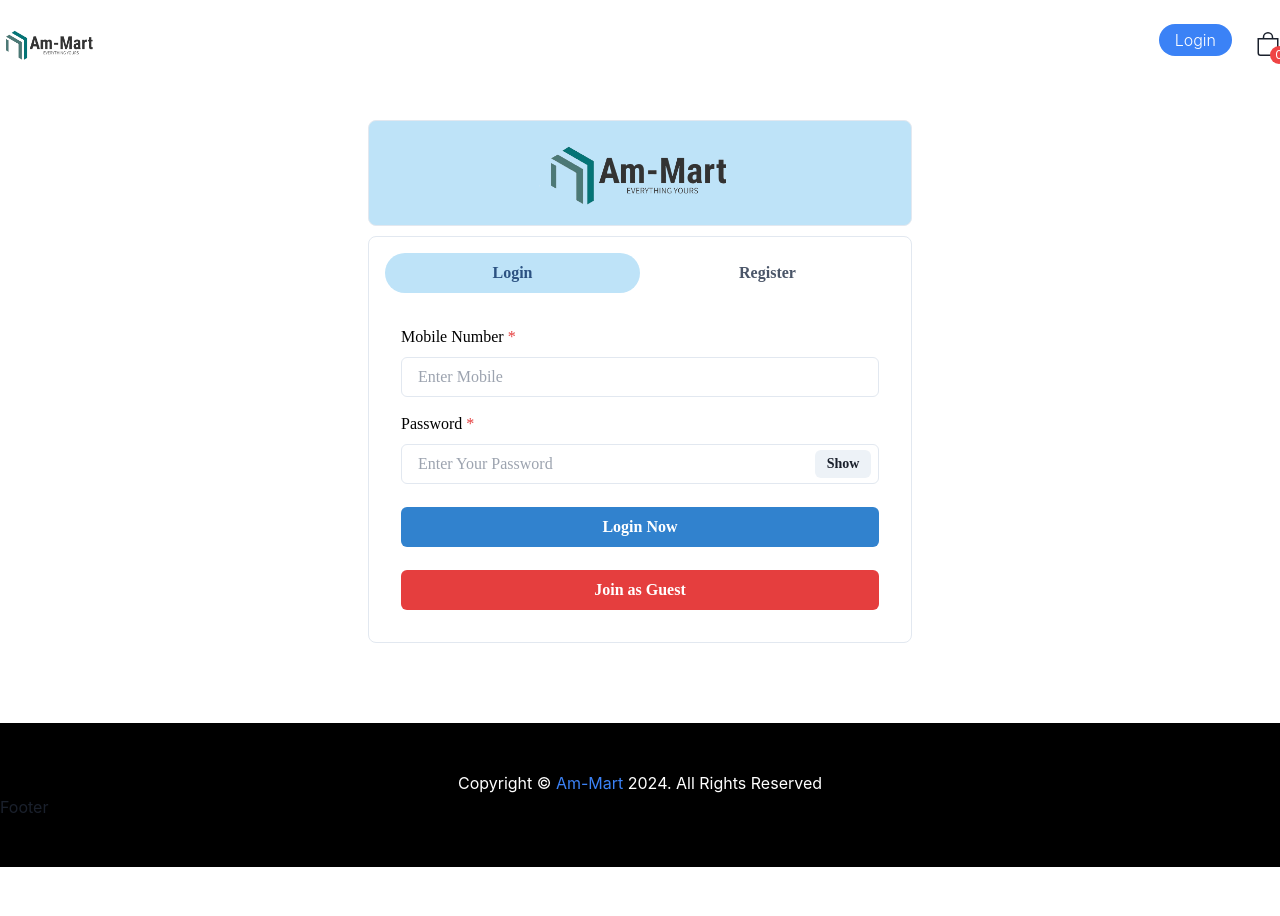
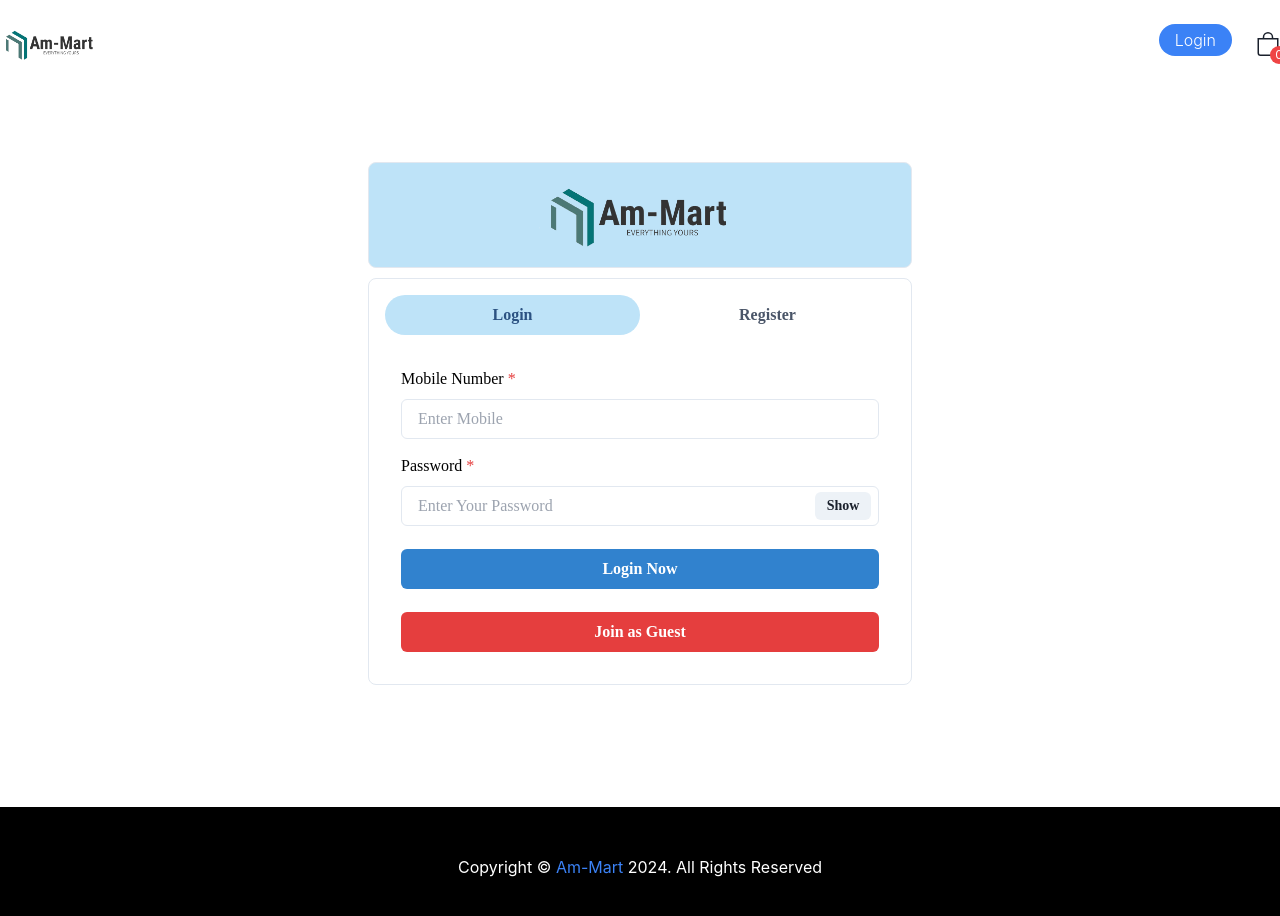
Before and after one commit to rumman99/Am-Mart-Ecommerce, a React (Vite) app in the folder client/: page /auth in a window 1280 px wide. Shown: the top 916 px of the page. Before the commit the page ends 867 px from the top, so only its background shows below. Built offline with nearby package versions, Linux system fonts and the light colour scheme; no server answers.

Commit message:
modify footer and add vercel.json file for refresh problem in vercel deployment

```diff
--- a/client/src/components/Footer/Footer.jsx
+++ b/client/src/components/Footer/Footer.jsx
@@ -8,7 +8,6 @@
                     Copyright &copy; <span className='text-blue-500'>Am-Mart</span> {new Date().getFullYear()}. All Rights Reserved
                 </p>
             </div>
-            Footer
         </footer>
     );
 };
--- a/client/src/pages/Auth/Auth.jsx
+++ b/client/src/pages/Auth/Auth.jsx
@@ -18,7 +18,7 @@
     },[navigate])
 
     return (
-        <Container className='py-20' maxW="xl" centerContent>
+        <Container className='py-[122px]' maxW="xl" centerContent>
             <Box d='flex'
             justifyContent="center" p={3} bg={"blue.100"} w="100%" m='40px 0 10px 0' borderRadius='lg' borderWidth='1px'>
                 <img style={{height:'80px', margin: 'auto'}} src={img} />
```
Also changed, not shown: client/vercel.json (added).
